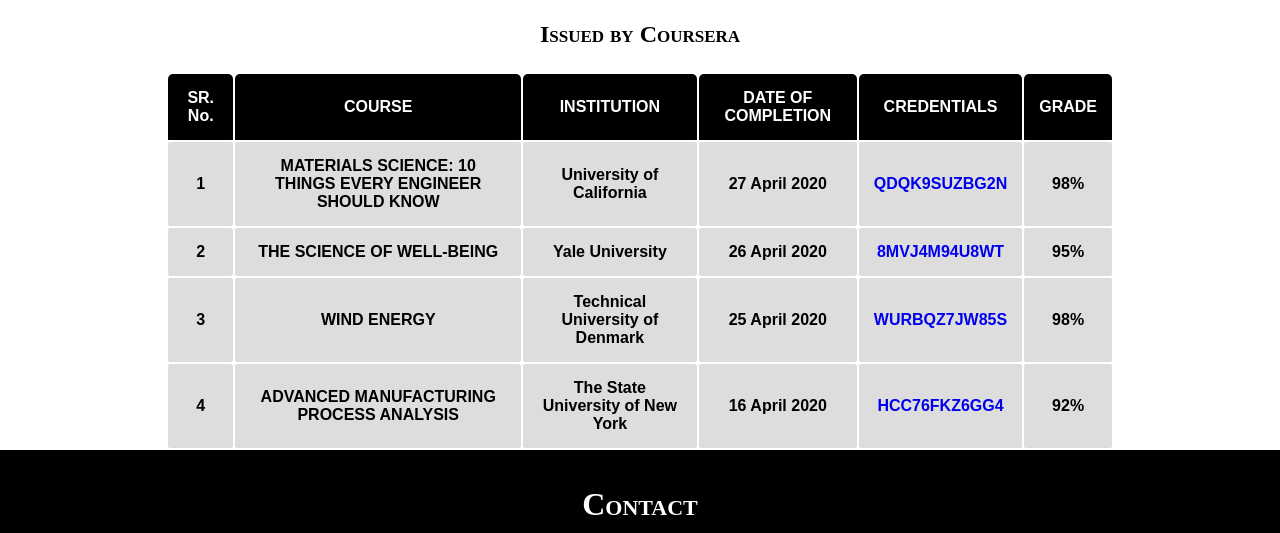
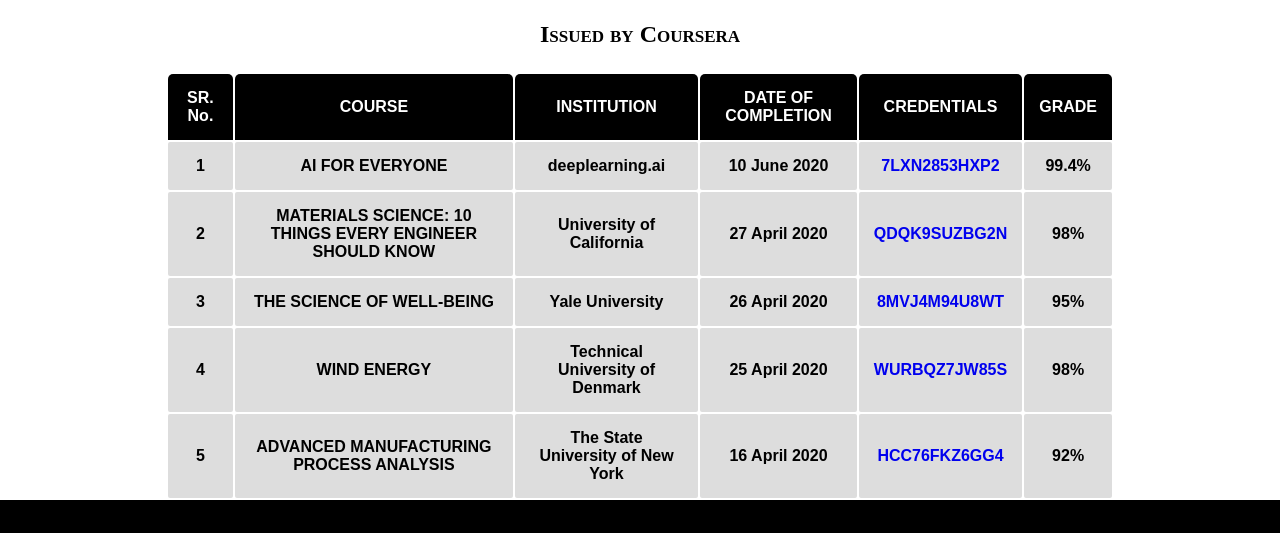
Before and after one commit to rvsdesigns/rvsdesigns.github.io, a plain HTML site: page resume.html in a window 1280 px wide. Shown: the part 5929-6462 px from the top of the page. Drawn offline with Linux system fonts and the light colour scheme.

Commit message:
Added AI For Everyone

```diff
--- a/resume.html
+++ b/resume.html
@@ -334,6 +334,14 @@
 			<tbody>
 				<tr>
 					<td>1</td>
+					<td>AI FOR EVERYONE</td>
+					<td>deeplearning.ai</td>
+					<td>10 June 2020</td>
+					<td><a href="https://www.coursera.org/account/accomplishments/certificate/7LXN2853HXP2">7LXN2853HXP2</a></td>
+					<td>99.4%</td>
+				</tr>
+				<tr>
+					<td>2</td>
 					<td>MATERIALS SCIENCE: 10 THINGS EVERY ENGINEER SHOULD KNOW</td>
 					<td>University of California</td>
 					<td>27 April 2020</td>
@@ -341,7 +349,7 @@
 					<td>98%</td>
 				</tr>
 				<tr>
-					<td>2</td>
+					<td>3</td>
 					<td>THE SCIENCE OF WELL-BEING</td>
 					<td>Yale University</td>
 					<td>26 April 2020</td>
@@ -349,7 +357,7 @@
 					<td>95%</td>
 				</tr>
 				<tr>
-					<td>3</td>
+					<td>4</td>
 					<td>WIND ENERGY</td>
 					<td>Technical University of Denmark</td>
 					<td>25 April 2020</td>
@@ -357,7 +365,7 @@
 					<td>98%</td>
 				</tr>
 				<tr>
-					<td>4</td>
+					<td>5</td>
 					<td>ADVANCED MANUFACTURING PROCESS ANALYSIS</td>
 					<td>The State University of New York</td>
 					<td>16 April 2020</td>
```
